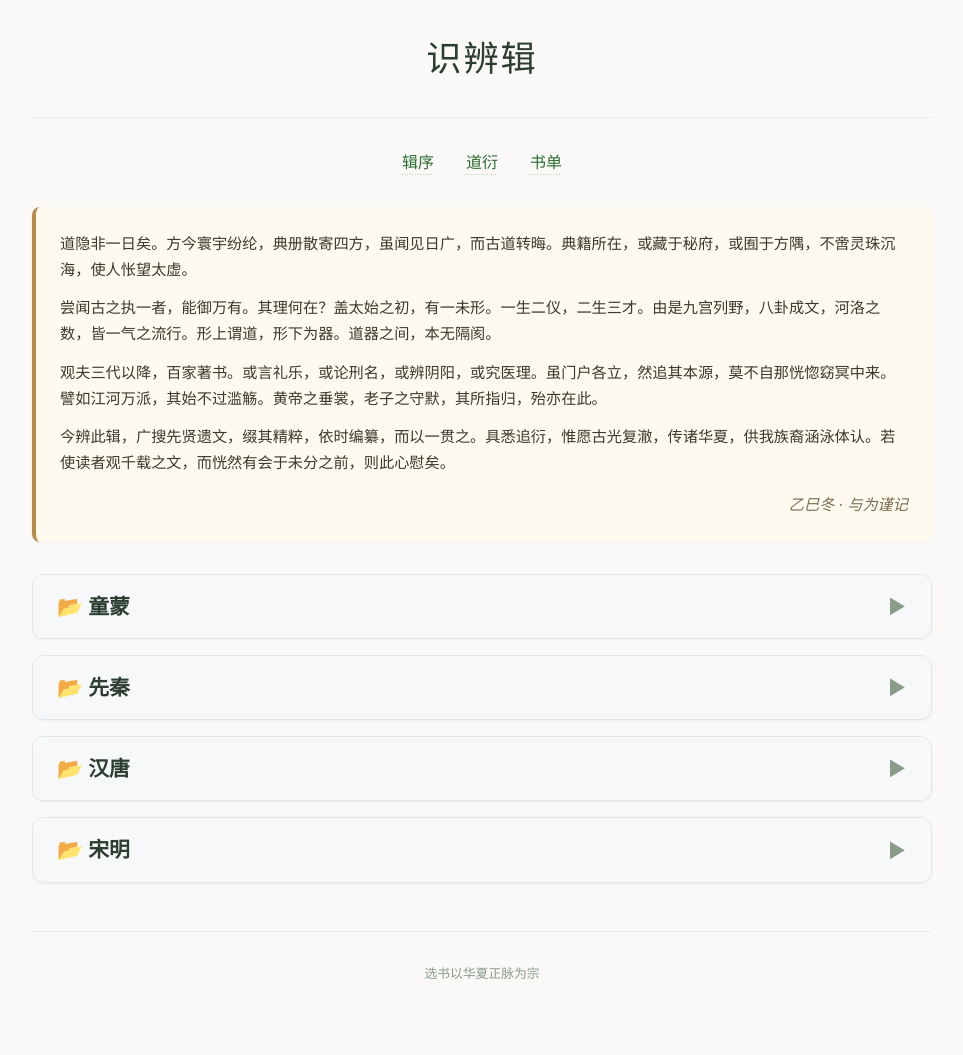
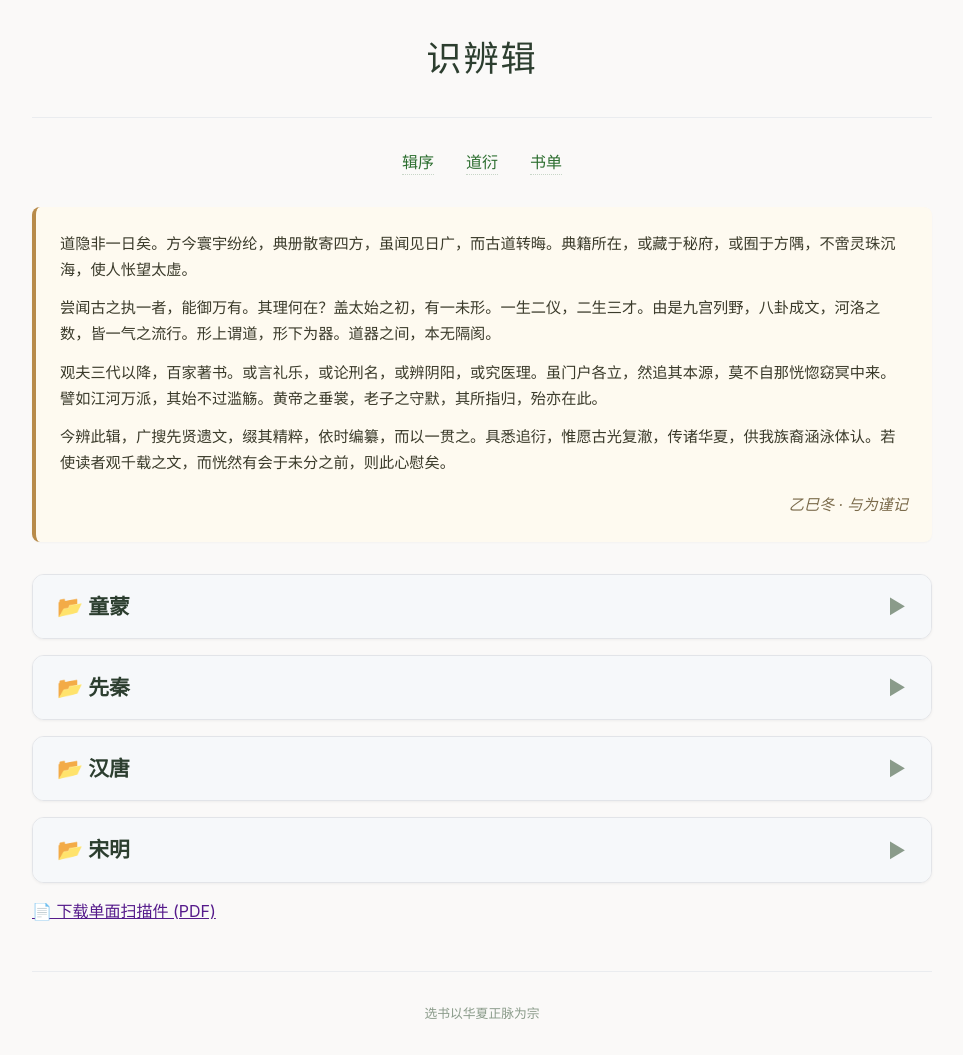
Before and after one commit to chixiao994/chixiao994.github.io, a Jekyll site: the page shibianji/index.html, which Jekyll copies as it is, in a window 1280 px wide. Shown: the whole page, without its empty margins (158-1121 px from the left). Built offline with Jekyll 4.4.1, drawn with Linux system fonts in a browser that asks for light colours; before the commit the page ends 1015 px from its top, so only the background shows below that.

Commit message:
Update index.html

```diff
--- a/shibianji/index.html
+++ b/shibianji/index.html
@@ -156,6 +156,10 @@
     </div>
 
     <div id="timeline"></div>
+
+    <div class="download">
+        <a href="">📄 下载单面扫描件 (PDF)</a>
+    </div>
 
     <div class="footer">
         <p>选书以华夏正脉为宗</p>
```
